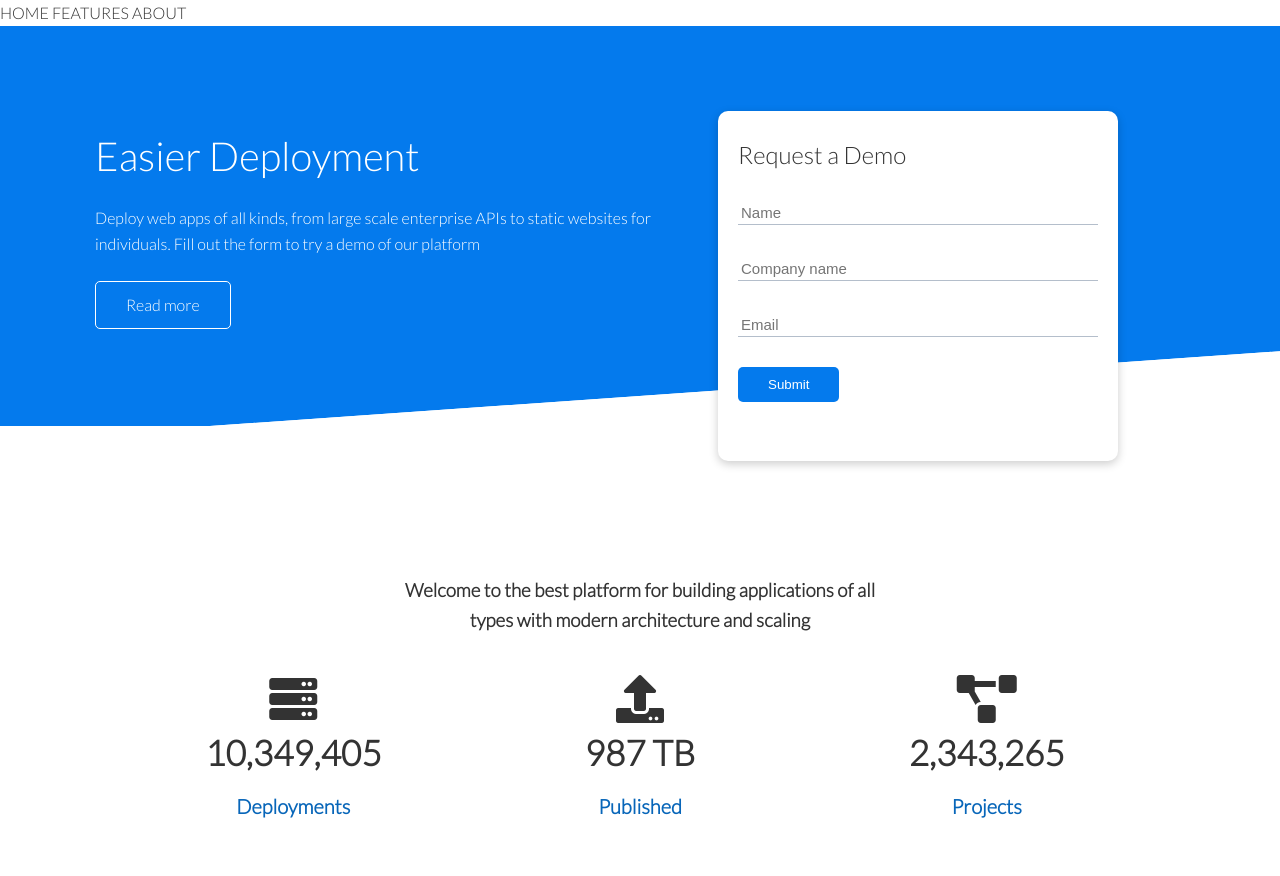
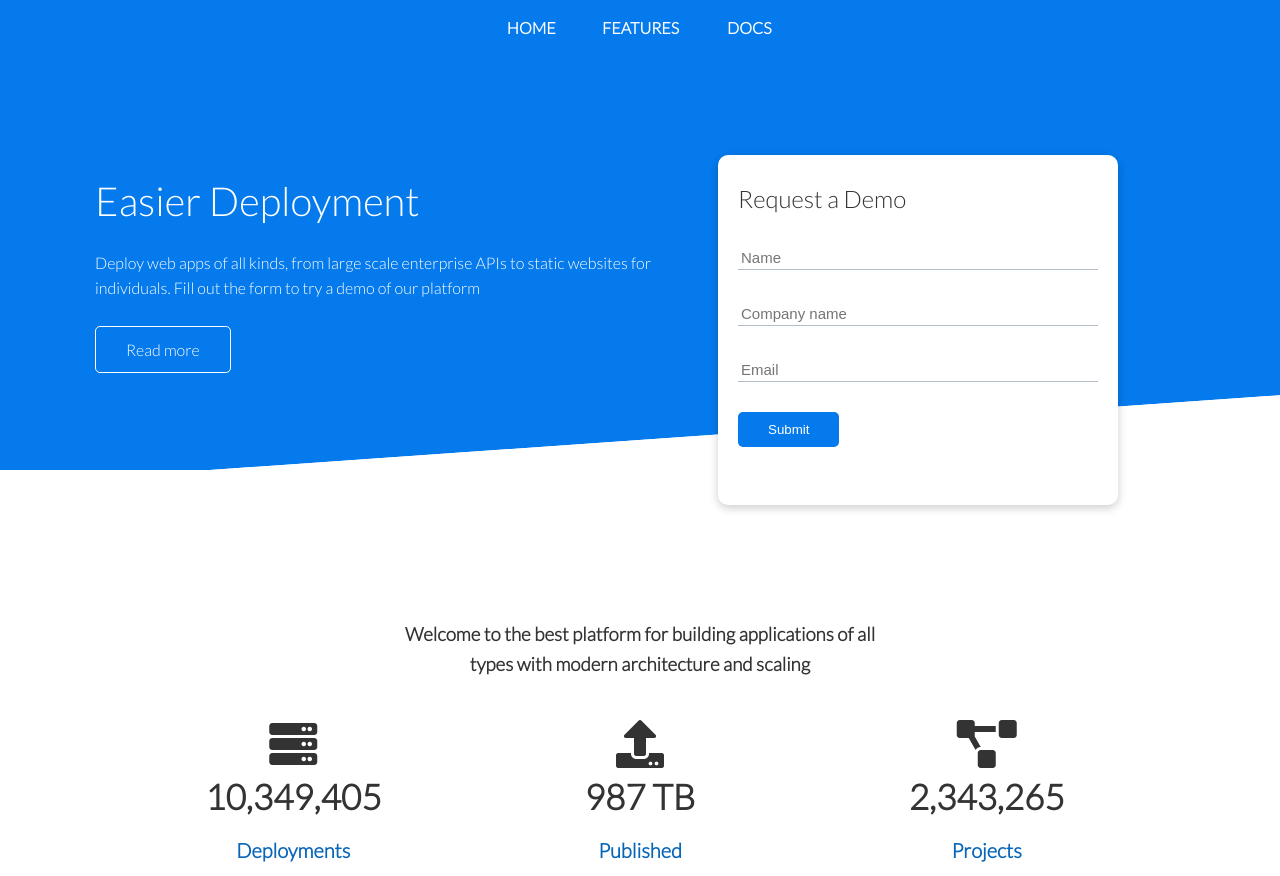
Before and after one commit to HYF-Class19/agile-development-loruki-group-3, a website: page pages/index.html in a window 1280 px wide. Before the commit the page ends 832 px from the top, so only its background shows below. Drawn offline with Linux system fonts and the light colour scheme.

Commit message:
add docs button html

```diff
--- a/pages/index.html
+++ b/pages/index.html
@@ -22,12 +22,14 @@
   <body>
     <!-- ---------- NAVBAR START ---------- -->
 
-    <nav>
-      <a href="#">HOME</a>
-      <a href="#">FEATURES</a>
-      <a href="#">ABOUT</a>
-      <div id="indicator"></div>
-    </nav>
+    <div class="nav">
+      <div class="links">
+        <a href="index.html">HOME</a>
+        <a href="features.html">FEATURES</a>
+        <a href="docs.html">DOCS</a>
+        <div id="indicator"></div>
+      </div>
+    </div>
 
     <!-- ---------- NAVBAR END ------------ -->
 
```
